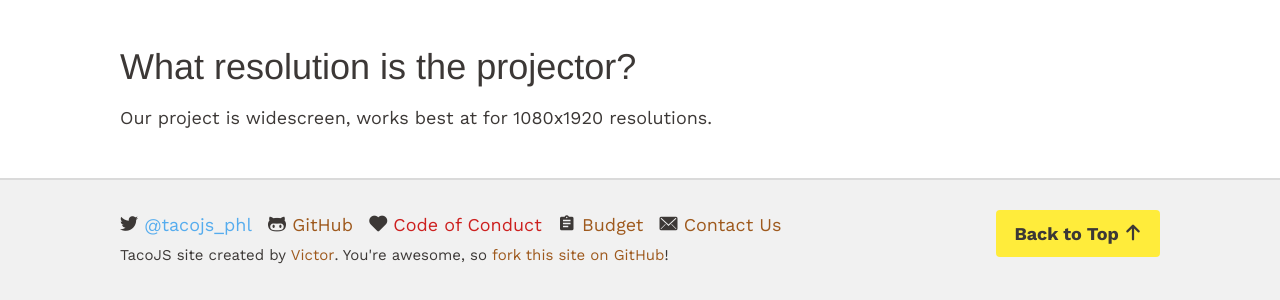
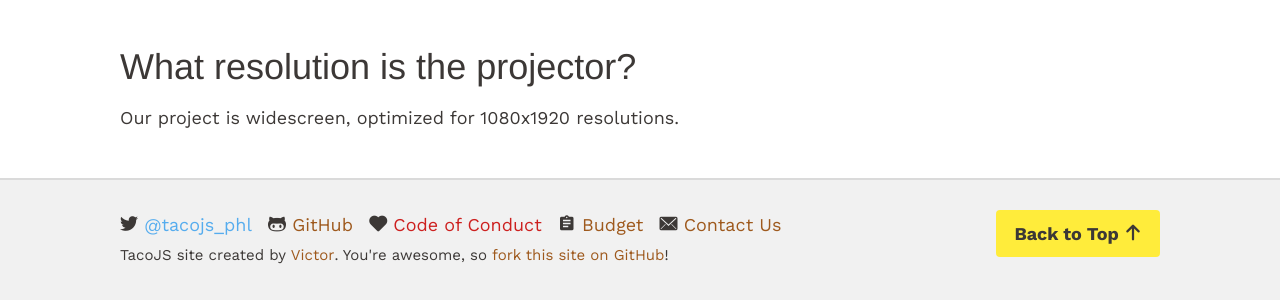
Before and after one commit to TacoJS/tacojs.github.io, a Jekyll site: the page built from pages/speakers.md, in a window 1280 px wide and 900 px high, scrolled down 1545 px. Shown: the part 595-895 px from the top of the window. Built offline with Jekyll 4.4.1, drawn with Linux system fonts in a browser that asks for light colours; nearby versions of some CDN libraries; some web fonts are replaced.

Commit message:
Fix typo

```diff
--- a/pages/speakers.md
+++ b/pages/speakers.md
@@ -43,4 +43,4 @@ Nope, but please show up at least 30 minutes before your talk.
 
 ## What resolution is the projector?
 
-Our project is widescreen, works best at for 1080x1920 resolutions.
+Our project is widescreen, optimized for 1080x1920 resolutions.
```
